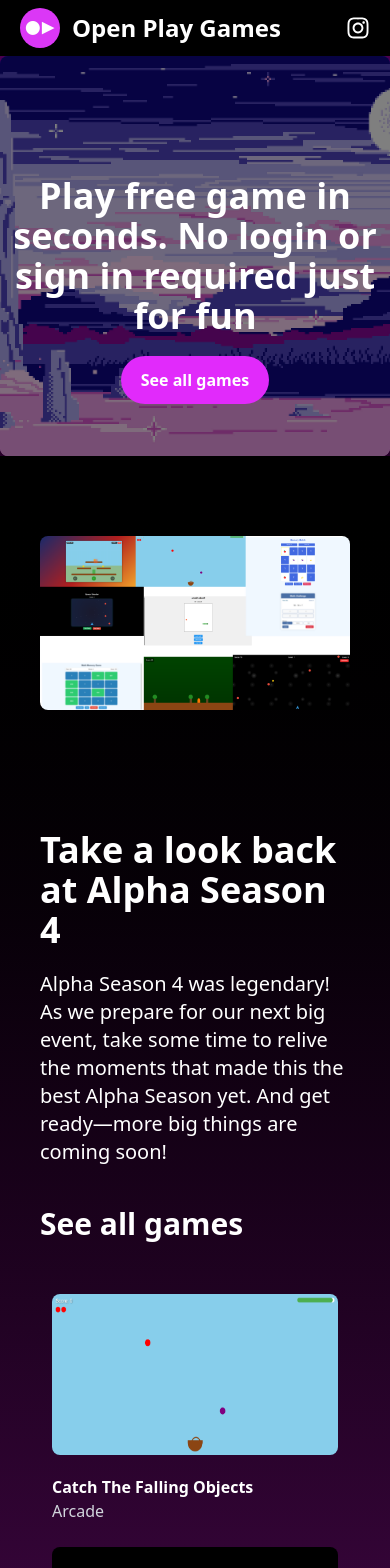
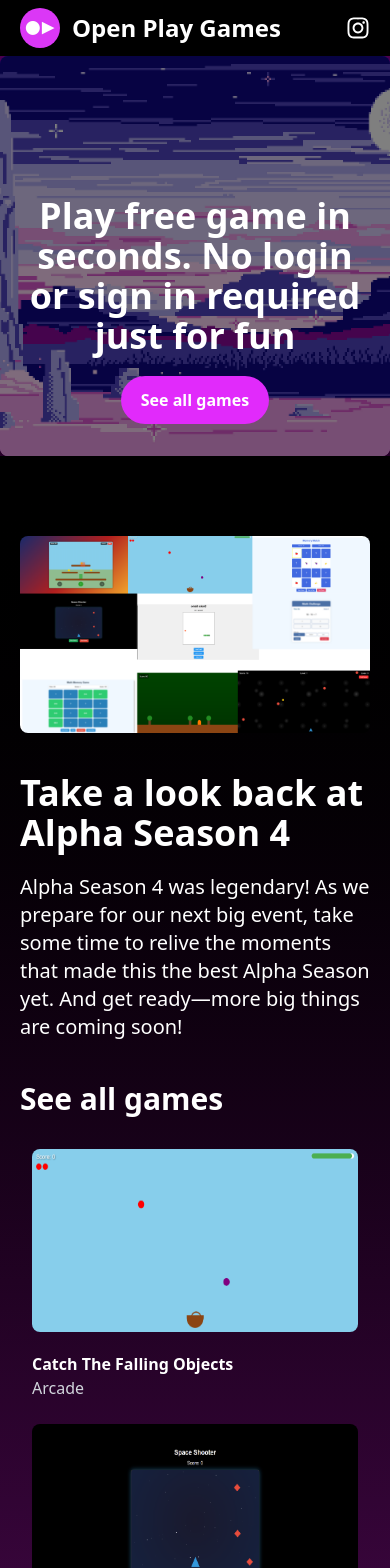
Before and after one commit to fjribptra/open-play-games, a Next.js app: page / in a window 390 px wide. Shown: the top 1568 px of the page. Built offline with nearby package versions, Linux system fonts and the light colour scheme.

Commit message:
style: change margin padding on mobile

```diff
--- a/src/app/game/[id]/page.tsx
+++ b/src/app/game/[id]/page.tsx
@@ -43,7 +43,7 @@ export default async function Page({ params }: {params: Promise<{id: string}>})
           alt={filteredGameData.title}
         />
       </div>
-      <div className="container mx-auto grid grid-cols-1 gap-5 xl:grid-cols-3 p-10 text-white">
+      <div className="container mx-auto grid grid-cols-1 gap-5 xl:grid-cols-3 p-5 md:p-10 text-white">
         <div className="xl:col-span-2 flex flex-col gap-5">
           <h3 className="text-xl border border-fuchsia-500 px-3 py-2 rounded-lg w-fit text-fuchsia-500">{filteredGameData.category}</h3>
           <h2 className="font-bold text-4xl">{filteredGameData.title}</h2>
--- a/src/app/game/page.tsx
+++ b/src/app/game/page.tsx
@@ -16,7 +16,7 @@ export default function Page() {
   const { filterGame, setFilterGame } = context;
     return (
         <section className="bg-gradient-to-b from-black to-fuchsia-500">
-          <div className="container mx-auto flex flex-col gap-10 p-10">
+          <div className="container mx-auto flex flex-col gap-10 px-5 py-10 md:px-10">
           <h2 className="text-5xl text-white font-semibold">Discover All Games</h2>
          {/* Category Navigation */}
          <GameFilter filterGame={filterGame} setFilterGame={setFilterGame} />
--- a/src/app/page.tsx
+++ b/src/app/page.tsx
@@ -23,7 +23,7 @@ export default function Home() {
         <div className="sticky h-[400px] z-0 w-screen overflow-y-scroll bg-cover bg-fixed bg-center bg-no-repeat bg-[url('/hero-bg-2.jpg')] p-5 xl:px-10 text-white py-30 flex flex-col gap-5 items-start rounded-lg">
           <div className="container mx-auto">
             <div className="bg-black top-0 right-0 left-0 w-full h-full opacity-50 absolute"></div>
-            <div className="container fixed left-0 right-0 z-0 mx-auto flex flex-col gap-5 items-center">
+            <div className="container fixed left-0 right-0 z-0 mx-auto flex flex-col gap-5 items-center p-5">
               <h1 className="text-4xl sm:text-5xl xl:text-5xl font-bold  text-center xl:w-[1000px]">Play free game in seconds. No login or sign in required just for fun</h1>
               <Link href="/game" className="bg-fuchsia-500 hover:bg-fuchsia-800 text-white font-bold py-3 px-5 rounded-full cursor-pointer">See all games</Link>
               {/* <p className="z-10 xl:text-2xl">🚀 Play free game in seconds. No login or sign in required just for fun</p> */}
@@ -33,21 +33,21 @@ export default function Home() {
         <div className="sticky top-50 mx-auto px-0 xl:px-3 py-10 flex flex-col z-50 bg-gradient-to-b from-black to-fuchsia-900">
           <div className="container mx-auto">
             {/* Alpha Season 4 */}
-          <div className="grid grid-cols-1 lg:grid-cols-2 gap-10">
-            <div className="p-10">
+          <div className="grid grid-cols-1 lg:grid-cols-2 gap-10 py-10">
+            <div className="px-5 md:p-10">
               <Image className="rounded-lg w-full" src={"/games-openplay-studio-landing-page.png"} alt="games openplay studio landing page" width={500} height={500} />
             </div>
-            <div className="text-white p-10 lg:p-0 flex flex-col gap-5 justify-center">
+            <div className="text-white px-5 md:p-10 lg:p-0 flex flex-col gap-5 justify-center">
               <h2 className="font-semibold text-4xl">Take a look back at Alpha Season 4</h2>
               <p className="text-xl">Alpha Season 4 was legendary! As we prepare for our next big event, take some time to relive the moments that made this the best Alpha Season yet. And get ready—more big things are coming soon!</p>
             </div>
           </div>
           {/* See all games */}
-          <div className="flex justify-between items-center mx-10">
+          <div className="flex justify-between items-center mx-5 md:mx-10">
           <h2 className="font-semibold text-3xl text-white">See all games</h2>
           <Link className="underline text-white hidden lg:block" href={"/game"}>Discover more</Link>
           </div>
-          <div className="grid grid-cols-1 md:grid-cols-2 xl:grid-cols-4 grid-flow-row m-10">
+          <div className="grid grid-cols-1 md:grid-cols-2 xl:grid-cols-4 grid-flow-row m-5 md:m-10">
             {mockGames
               .filter((game) => {
                 return game.category === filterGame || filterGame === "All";
```
